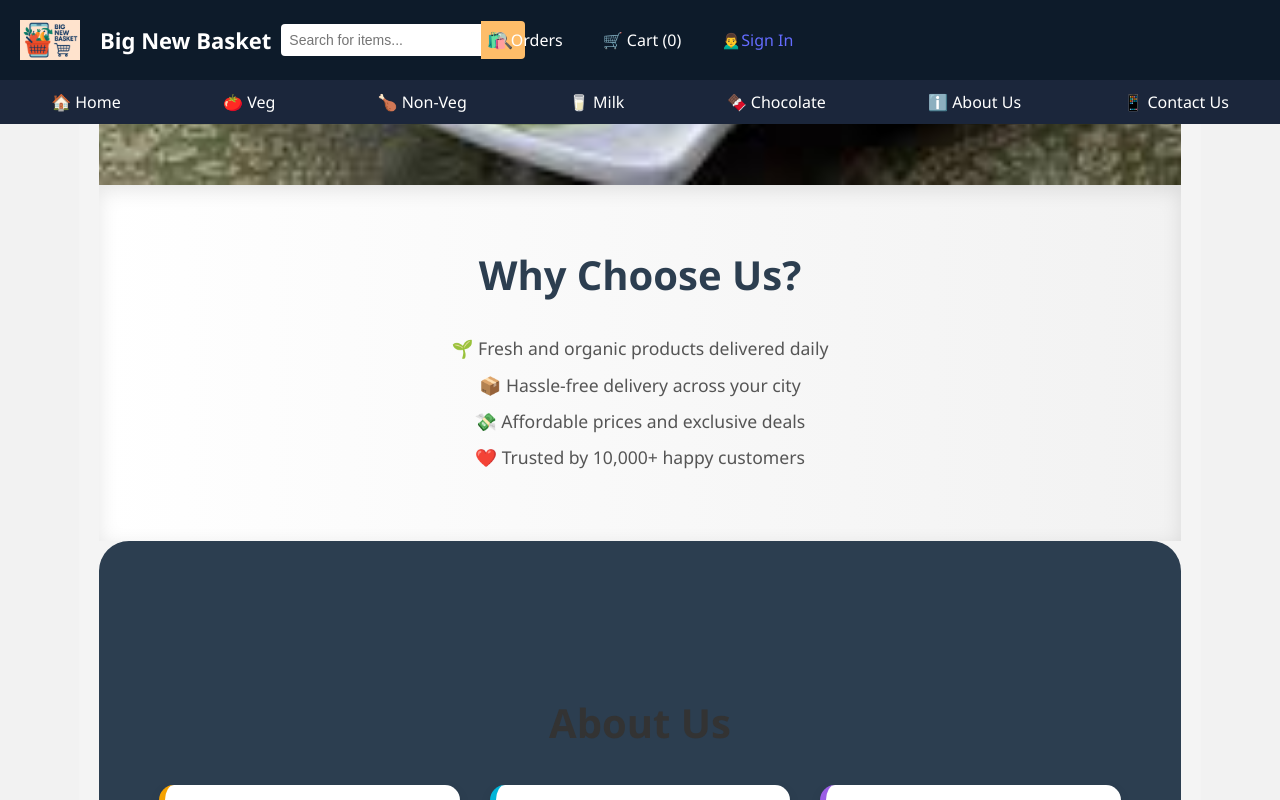
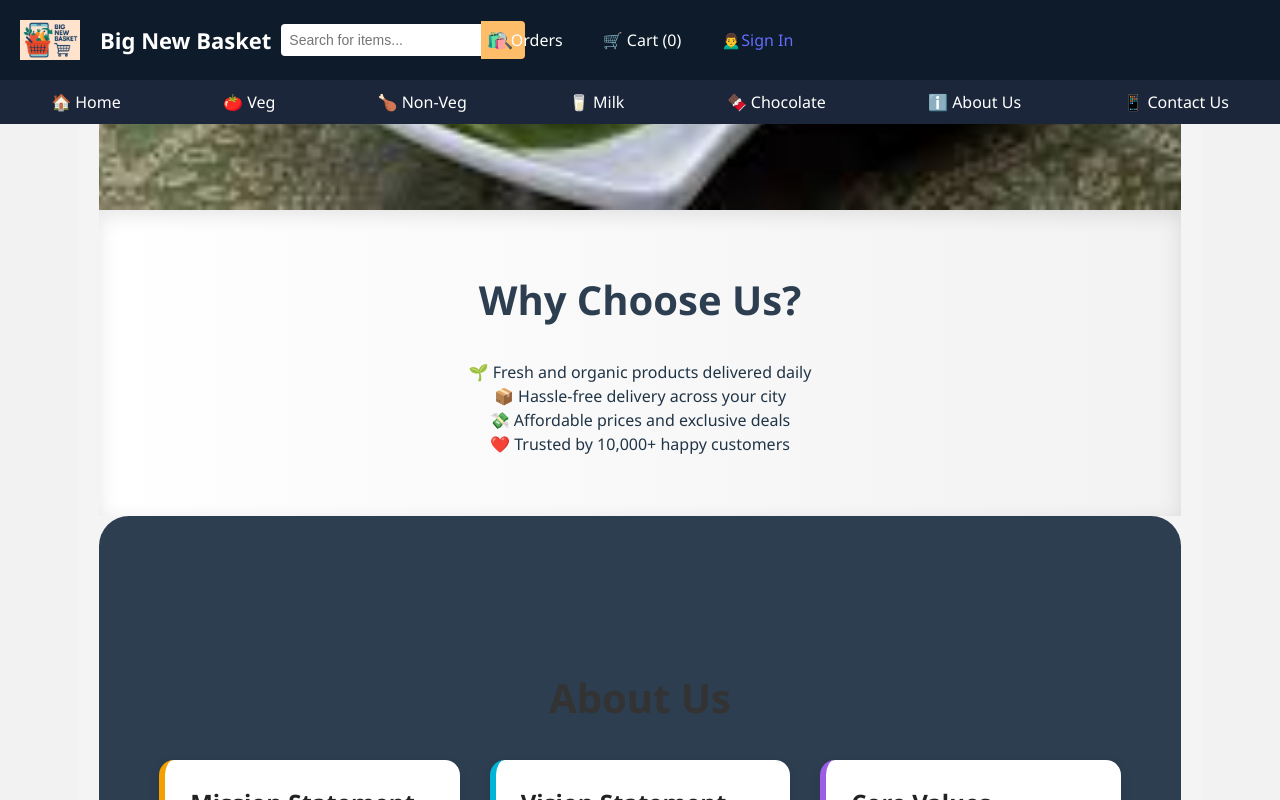
Before and after one commit to VikasDubey1201/TeastyMart, a React (Vite) app: page /Home in a window 1280 px wide. Shown: the top 800 px of the page. Built offline with nearby package versions, Linux system fonts and the light colour scheme.

Commit message:
Update home.jsx

```diff
--- a/src/home.jsx
+++ b/src/home.jsx
@@ -58,15 +58,17 @@ function Home() {
 
       <div className="home-info-section">
         <h2>Why Choose Us?</h2>
-        <p>🌱 Fresh and organic products delivered daily</p>
-        <p>📦 Hassle-free delivery across your city</p>
-        <p>💸 Affordable prices and exclusive deals</p>
-        <p>❤️ Trusted by 10,000+ happy customers</p>
+        <div className="info-cards">
+          <div className="info-card">🌱 Fresh and organic products delivered daily</div>
+          <div className="info-card">📦 Hassle-free delivery across your city</div>
+          <div className="info-card">💸 Affordable prices and exclusive deals</div>
+          <div className="info-card">❤️ Trusted by 10,000+ happy customers</div>
+        </div>
       </div>
 
       <div className="home-footer">
         <AboutUs />
-        <p>--- You've reached the end of the menu ---</p>
+        <p className="footer-text">--- You've reached the end of the menu ---</p>
       </div>
     </div>
   );
```
